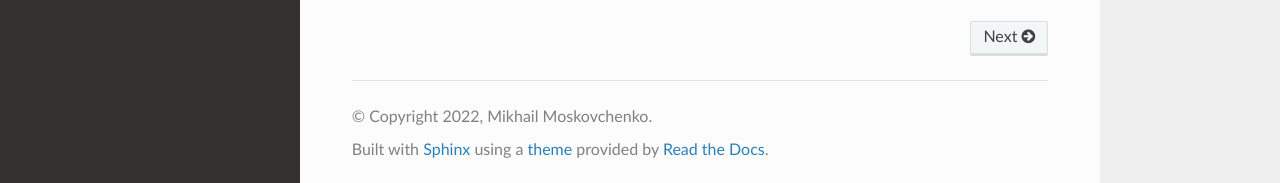
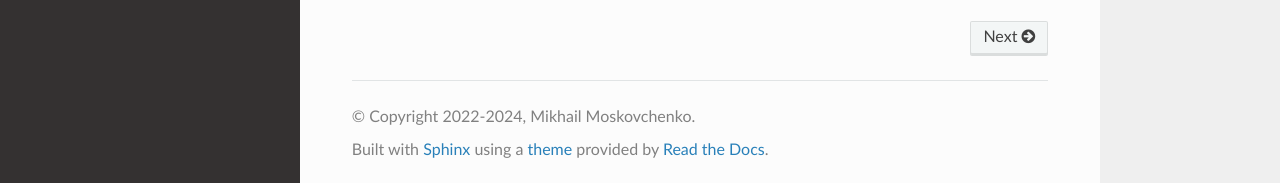
Before and after one commit to simonreise/remote-sensing-processor, a Sphinx documentation site: the page built from docs/index.md, in a window 1280 px wide and 900 px high, scrolled down 1563 px. Shown: the part 714-897 px from the top of the window. Built offline with Sphinx 7.4.7 and the Read the Docs theme 2.0.0, drawn with Linux system fonts in a browser that asks for light colours.

```diff
--- a/docs/conf.py
+++ b/docs/conf.py
@@ -20,7 +20,7 @@
 # -- Project information -----------------------------------------------------
 
 project = "Remote Sensing Processor"
-copyright = "2022, Mikhail Moskovchenko"
+copyright = "2022-2024, Mikhail Moskovchenko"
 author = "Mikhail Moskovchenko"
 
 # The short X.Y version
--- a/docs/requirements.txt
+++ b/docs/requirements.txt
@@ -1,3 +1,4 @@
 myst-parser
+sphinx-rtd-theme
 sphinxcontrib-napoleon
 matplotlib
```
